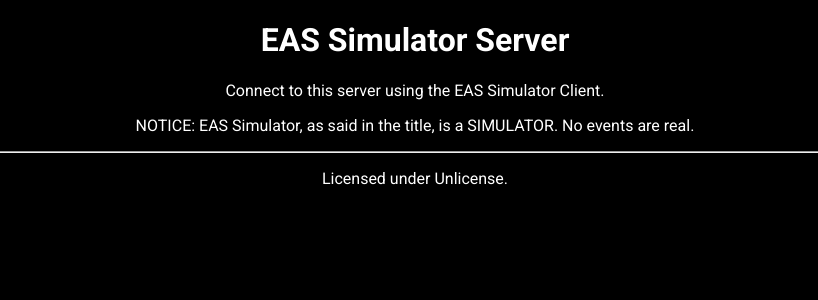
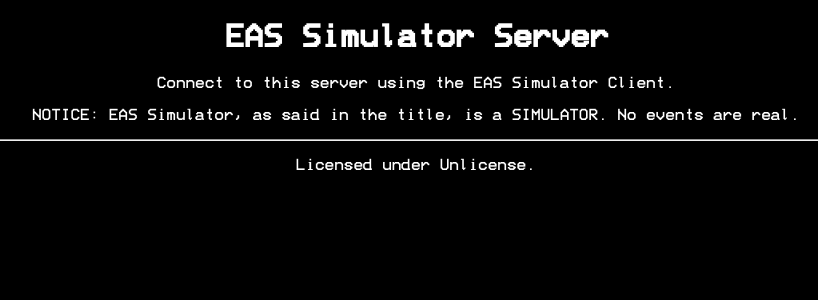
Before and after one commit to wish13yt/eas-simulator, a Flask app: page / in a window 1280 px wide. Shown: the top 300 px of the page, without its empty margins (225-1043 px from the left). Run offline with Flask 3, Linux system fonts and the light colour scheme.

Commit message:
custom font

```diff
--- a/server/templates/index.html
+++ b/server/templates/index.html
@@ -5,24 +5,20 @@
     <meta name="viewport" content="width=device-width, initial-scale=1.0">
     <title>EAS Simulator Server</title>
     <style>
+        @font-face {
+            font-family: 'EASFont';
+            src: url('/static/font.ttf');
+        }
         * {
             color: white;
             text-align: center;
+            font-family: 'EASFont';
         }
         body {
             background-color: black;
         }
         #eas {
             background-color: red;
-        }
-    </style>
-    <style>
-        @import url('https://fonts.googleapis.com/css2?family=Roboto:ital,wght@0,100..900;1,100..900&display=swap');
-        * {
-            font-family: "Roboto", sans-serif;
-            font-optical-sizing: auto;
-            font-style: normal;
-            font-variation-settings: "wdth" 100;
         }
     </style>
 </head>
```
Also changed, not shown: server/static/font.ttf (added).
